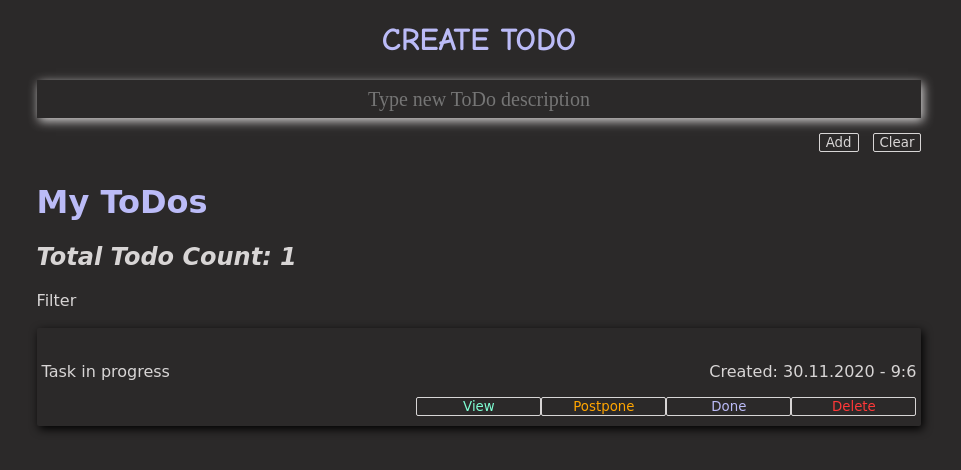
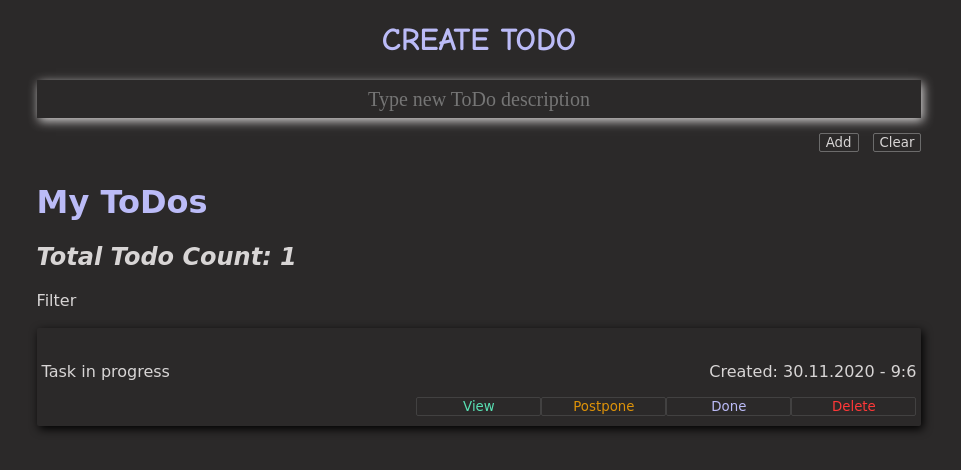
Before and after one commit to NickZm777/Todo-edit, a website: page public/index.html in a window 1280 px wide. Both pictures are taken after a click on the button "Add". Shown: the whole page, without its empty margins (161-1122 px from the left). Drawn offline with Linux system fonts and the light colour scheme.

Commit message:
Update main.css

```diff
--- a/public/main.css
+++ b/public/main.css
@@ -88,17 +88,17 @@ body {
 
 .view-button {
   width: 125px;
-  color: aquamarine;
+  color: #59e1b4;
 }
 
 .postpone-button {
   width: 125px;
-  color: orange;
+  color: #dd9209;
 }
 
 .resume-button {
   width: 125px;
-  color: green;
+  color: rgb(1, 151, 1);
 }
 
 .delete-button {
@@ -116,7 +116,7 @@ body {
   background-color: transparent;
   border-radius: 2px;
   color: rgba(255, 253, 253, 0.815);
-  border: 1px solid rgba(255, 253, 253, 0.815);
+  border: 1px solid rgba(123, 122, 122, 0.82);
   margin-left: 10px;
 }
 
@@ -168,7 +168,7 @@ button,
 button {
   background-color: transparent;
   border-radius: 2px;
-  border: 1px solid rgba(255, 253, 253, 0.815);
+  border: 1px solid rgb(66, 65, 65);
 }
 
 button:hover {
```
